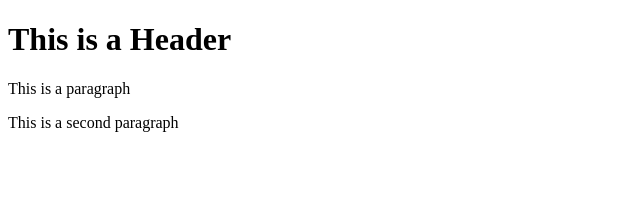
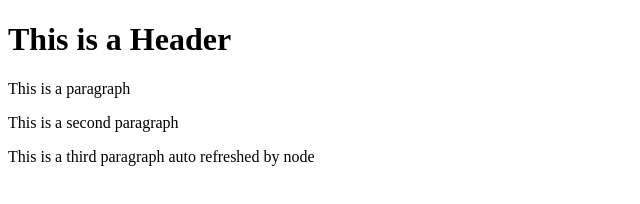
Before and after one commit to kmshejwal/git-test, a website: page index.html in a window 1280 px wide. Shown: the whole page, without its empty margins (0-640 px from the left). Drawn offline with Linux system fonts and the light colour scheme.

Commit message:
fourth commit

```diff
--- a/index.html
+++ b/index.html
@@ -6,5 +6,6 @@
         <h1>This is a Header</h1>
         <p>This is a paragraph</p>
         <p>This is a second paragraph</p>
+        <p>This is a third paragraph auto refreshed by node</p>
     </body>
 </html>
```
Also changed, not shown: package.json (added, +24 -0 lines), 2 other files.
